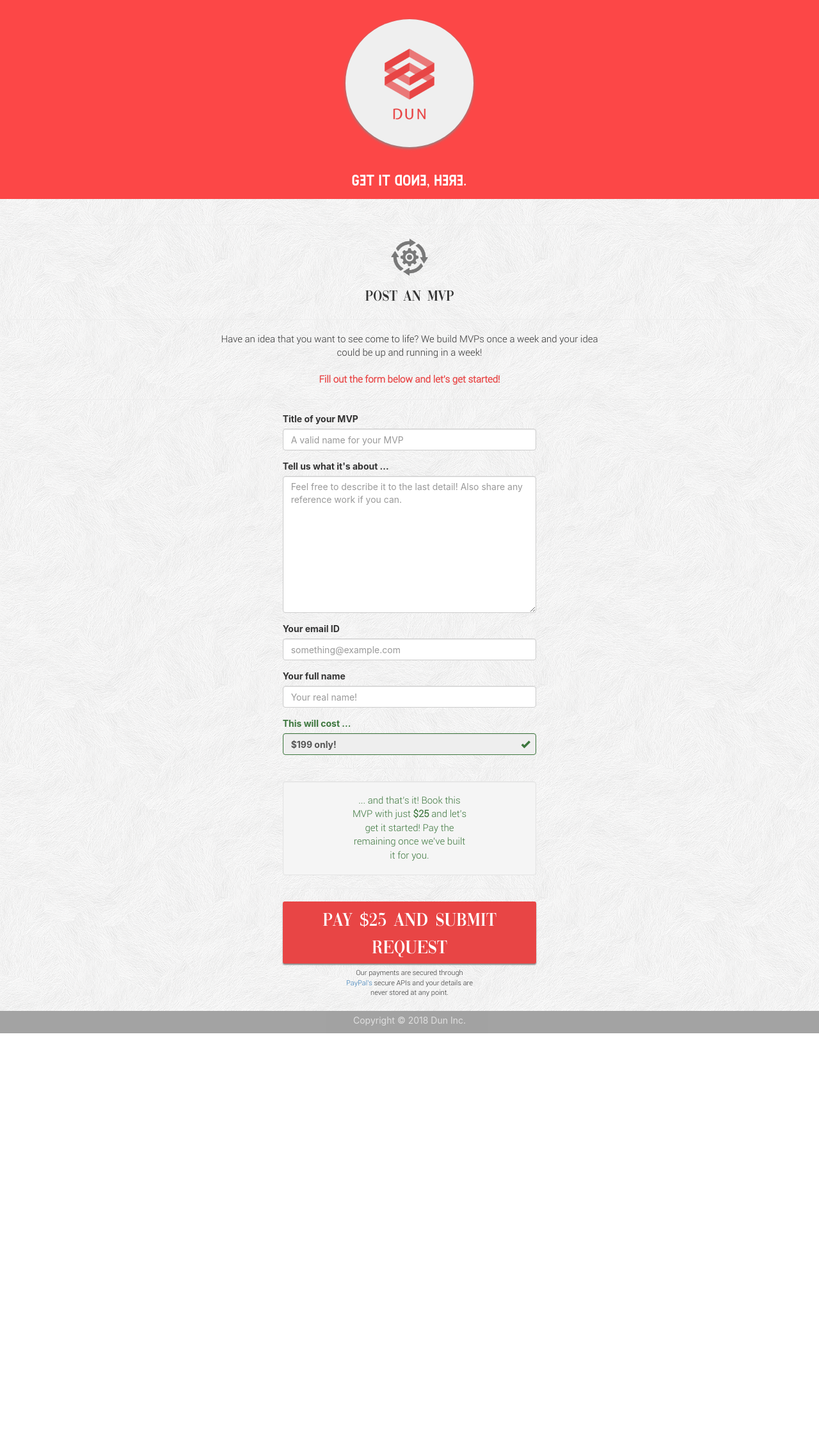
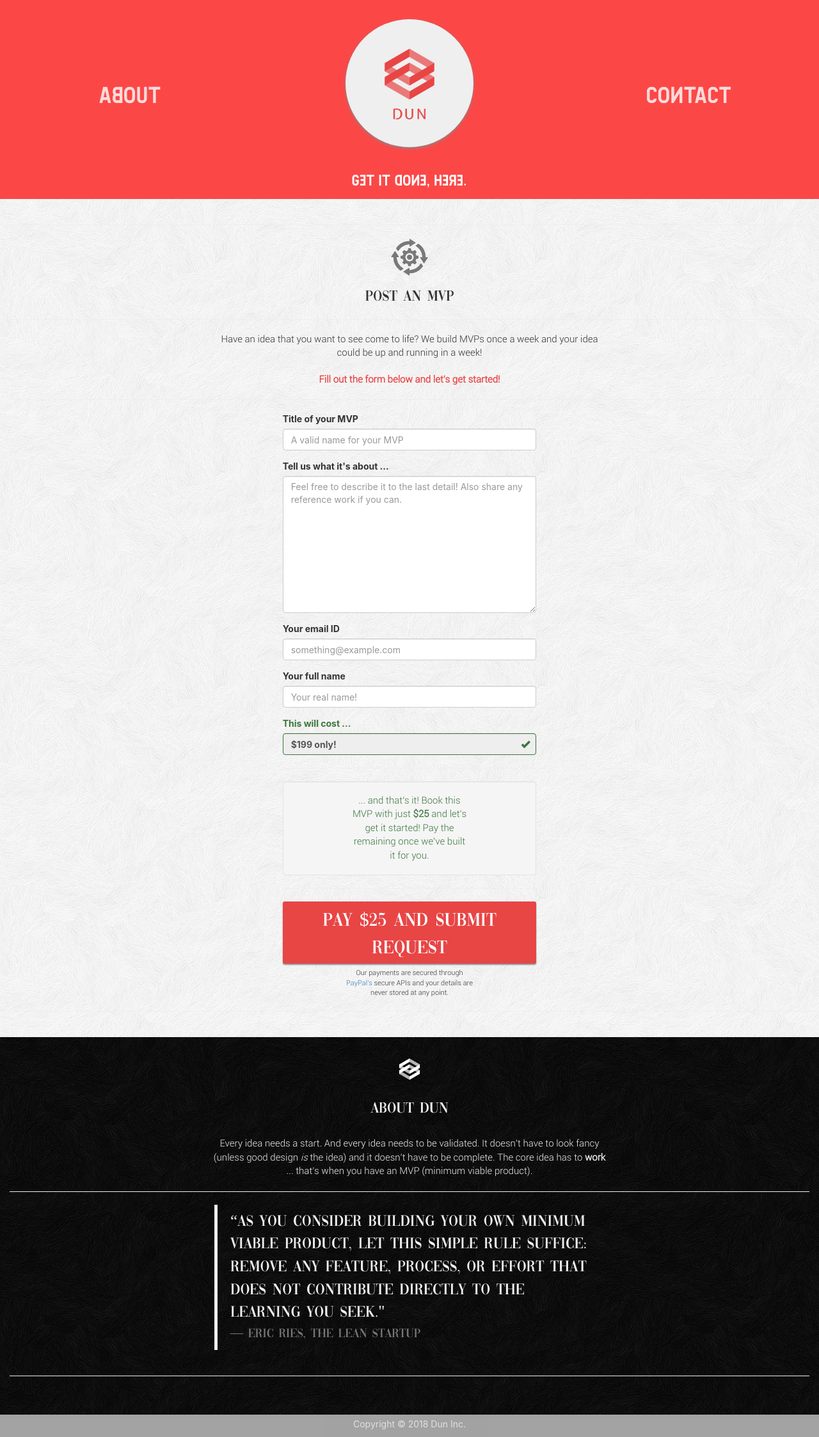
Before and after one commit to stonebinox/dun-frontend, a React app: page / in a window 1280 px wide. Shown: the whole page at 64% size. Before the commit the page ends 1615 px from the top, so only its background shows below. Built offline with nearby package versions, Linux system fonts and the light colour scheme.

Commit message:
Fixed domain issues

```diff
--- /dev/null
+++ b/src/About.js
@@ -0,0 +1,31 @@
+import React, { Component } from 'react';
+import './About.scss';
+
+export class About extends Component {
+    render() {
+        return (
+            <div className="about">
+                <div className="container-fluid">
+                    <div className="text-center">
+                        <div className="about-icon"></div>
+                    </div>
+                    <h3 className="text-center">About Dun</h3>
+                    <br/>
+                    <p className="text-center">Every idea needs a start. And every idea needs to be validated. It doesn't have to look fancy (unless good design <i>is</i> the idea) and it doesn't have to be complete. The core idea has to <b>work</b> ... that's when you have an MVP (minimum viable product).
+                    </p>
+                    <hr/>
+                    <div className="row">
+                        <div className="col-sm-3"></div>
+                        <div className="col-sm-6">
+                            <blockquote>
+                                <p>“As you consider building your own minimum viable product, let this simple rule suffice: remove any feature, process, or effort that does not contribute directly to the learning you seek."</p>
+                                <footer>Eric Ries, The Lean Startup</footer>
+                            </blockquote>
+                        </div>
+                    </div>
+                    <hr/>
+                </div>
+            </div>
+        );
+    }
+}
--- /dev/null
+++ b/src/About.scss
@@ -0,0 +1,41 @@
+.about {
+    width: 100%;
+    margin: 0 auto;
+    background: url(./images/subtle_dark_feathers.png);
+    color: #efefef;
+    padding-top: 20px;
+    padding-bottom: 40px;
+
+    h3 {
+        font-family: 'vogue', serif;
+    }
+
+    .about-icon {
+        background: url(./images/about_logo.png) no-repeat center;
+        background-size: contain;
+        width: 60px;
+        height: 60px;
+        margin: 0 auto;
+    }
+
+    p {
+        font-family: 'roboto-light', Arial, Helvetica, sans-serif;
+        width: 50%;
+        margin: 0 auto;
+        font-size: 15px;
+    }
+
+    blockquote {
+        font-family: 'vogue', serif;
+
+        p {
+            font-family: 'vogue', serif;
+            width: 100%;
+            font-size: 25px;
+        }
+
+        footer {
+            font-size: 20px;
+        }
+    }
+}
--- a/src/App.js
+++ b/src/App.js
@@ -3,14 +3,27 @@ import './App.scss';
 
 import { Navbar } from './Navbar.js';
 import { RequestForm } from './RequestForm.js';
+import { About } from './About.js';
 import { Footer } from './Footer.js';
 
 class App extends Component {
+  constructor(props) {
+    super(props);
+    let currentLocation = window.location.href;
+
+    if (currentLocation.indexOf("localhost") === -1) {
+      if (currentLocation.indexOf("www") === -1) {
+        window.location = "http://www.dun.company";
+      }
+    }
+  }
+
   render() {
     return (
       <div className="app">
         <Navbar />
         <RequestForm />
+        <About />
         <Footer />
       </div>
     );
--- a/src/App.scss
+++ b/src/App.scss
@@ -2,3 +2,7 @@
   margin: 0;
   padding: 0;
 }
+
+.link {
+  cursor: pointer;
+}
--- a/src/Navbar.js
+++ b/src/Navbar.js
@@ -6,9 +6,19 @@ export class Navbar extends Component {
         return (
             <div className="nav-bar">
                 <br/>
-                <div className="logo"></div>
-                <br/>
-                <h3 className="logo-sub text-center">Get it done, here.</h3>
+                <div className="row">
+                    <div className="col-sm-4">
+                        <h1 className="logo-sub text-center faded link" style={{marginTop: "100px"}}>About</h1>
+                    </div>
+                    <div className="col-sm-4">
+                        <div className="logo"></div>
+                        <br/>
+                        <h3 className="logo-sub text-center">Get it done, here.</h3>
+                    </div>
+                    <div className="col-sm-4">
+                        <h1 className="logo-sub text-center faded link" style={{marginTop: "100px"}}>Contact</h1>
+                    </div>
+                </div>
             </div>
         );
     }
--- a/src/Navbar.scss
+++ b/src/Navbar.scss
@@ -32,4 +32,13 @@
     .logo-sub {
         font-family: 'blacker', Arial, Helvetica, sans-serif;
     }
+
+    .faded {
+        opacity: 0.8;
+        transition: all 0.5s ease;
+    }
+
+    .faded:hover {
+        opacity: 1.0;
+    }
 }
--- a/src/RequestForm.js
+++ b/src/RequestForm.js
@@ -181,6 +181,7 @@ export class RequestForm extends Component {
                         <div className="col-sm-4"></div>
                     </div>
                 </div>
+                <hr />
             </div>
         );
     }
```
Also changed, not shown: src/images/about_logo.png (added), src/images/subtle_dark_feathers.png (added).
